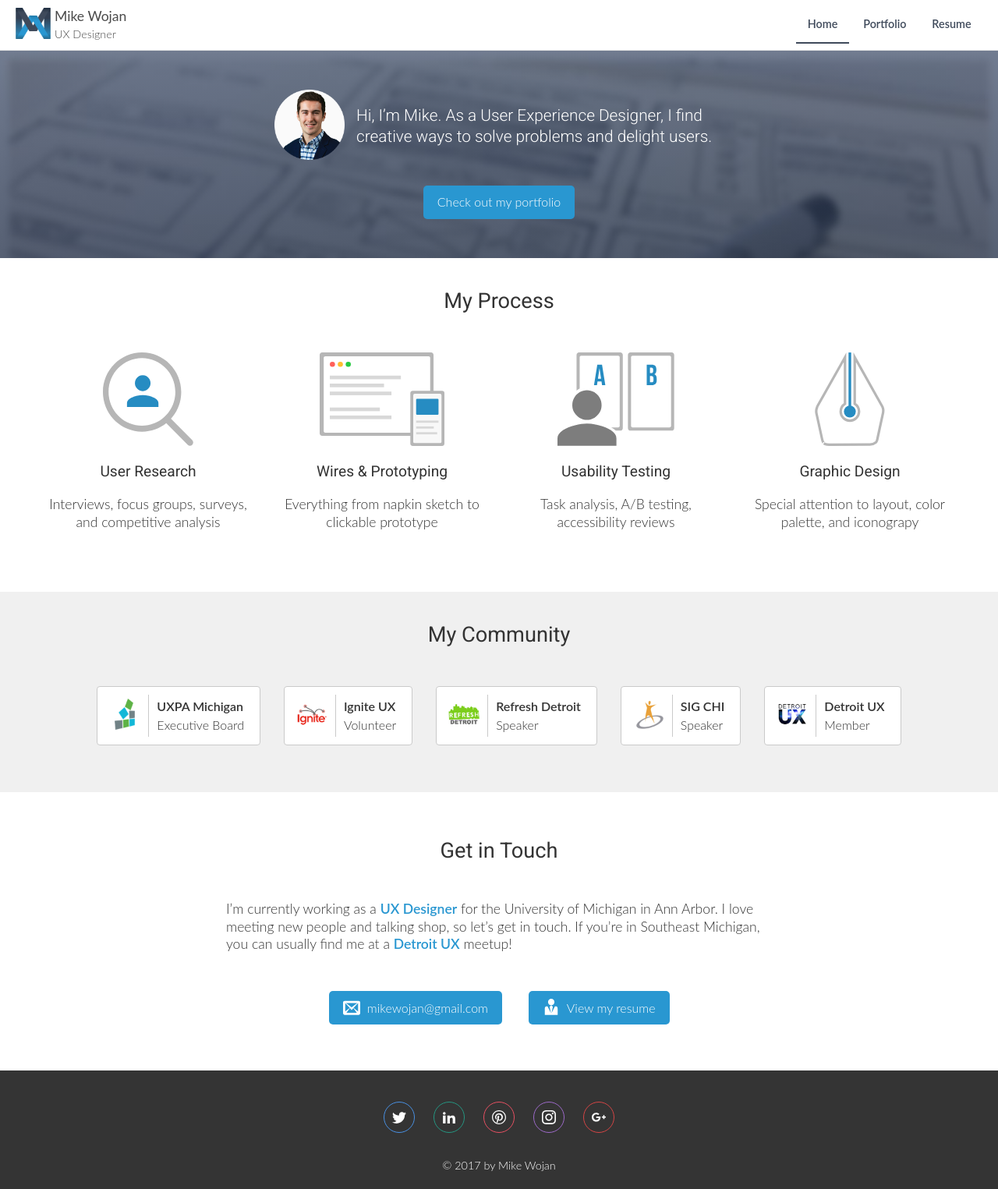
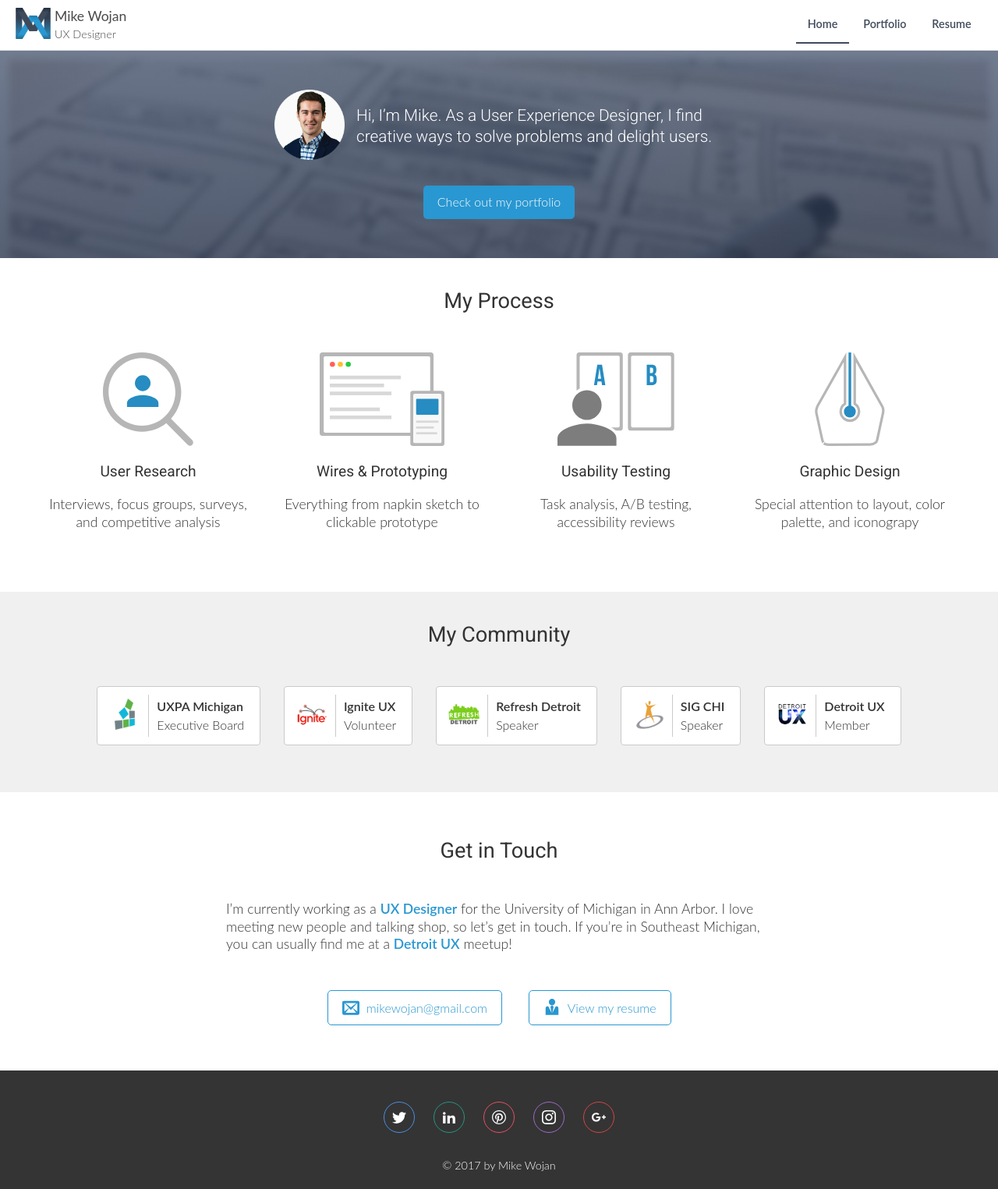
Before and after one commit to mtwojan/mikewojan.com, a Jekyll site: the page built from index.md, in a window 1280 px wide. Shown: the whole page at 78% size. Built offline with Jekyll 4.4.1, drawn with Linux system fonts in a browser that asks for light colours.

Commit message:
changed buttons to secondary styling and spaced them better on mobile

```diff
--- a/_layouts/home.html
+++ b/_layouts/home.html
@@ -106,10 +106,10 @@ layout: default
     <p>I’m currently working as a <a href="http://ai.umich.edu/teammember/wojan-mike/">UX Designer</a> for the University of Michigan in Ann Arbor. I love meeting new people and talking shop, so let’s get in touch. If you’re in Southeast Michigan, you can usually find me at a <a href="https://www.meetup.com/Detroit-User-Experience/">Detroit UX</a> meetup!</p>
   </div>
   <div class="email-and-resume-container">
-    <a class="button" href="mailto:mikewojan@gmail.com">
+    <a class="button btn-secondary" href="mailto:mikewojan@gmail.com">
       <svg class="icon icon-envelop"><use xlink:href="/img/symbol-defs.svg#icon-envelop"></use></svg>
       mikewojan@gmail.com</a>
-    <a class="button" href="/docs/wojan-resume.pdf" target="_blank">
+    <a class="button btn-secondary" href="/docs/wojan-resume.pdf" target="_blank">
       <svg class="icon icon-user-tie"><use xlink:href="/img/symbol-defs.svg#icon-user-tie"></use></svg>
       View my resume
     </a>
--- a/_sass/components/_buttons.scss
+++ b/_sass/components/_buttons.scss
@@ -14,3 +14,15 @@
     background-color: $accent-hover;
   }
 }
+
+.btn-secondary {
+  background-color: inherit;
+  border: 1px solid $accent;
+  color: $accent;
+  svg {
+    fill: $accent;
+  }
+  &:hover {
+    background-color: #FAFAFA;
+  }
+}
--- a/_sass/pages/_homepage.scss
+++ b/_sass/pages/_homepage.scss
@@ -167,7 +167,7 @@
     margin: 0px 15px;
     @include breakpoint($mq-small) {
       display: block;
-      margin: 5px 0px;
+      margin: 10px 0px;
     }
   }
   button {
```
